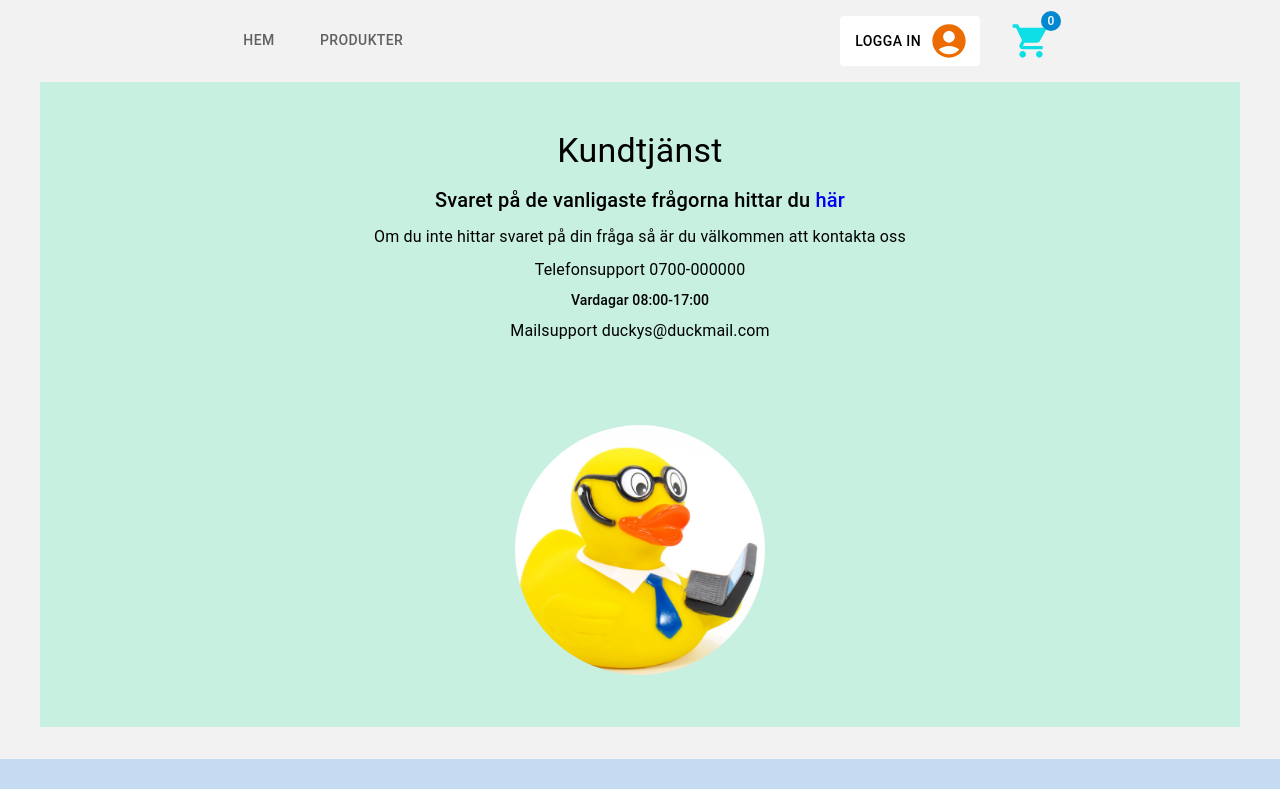
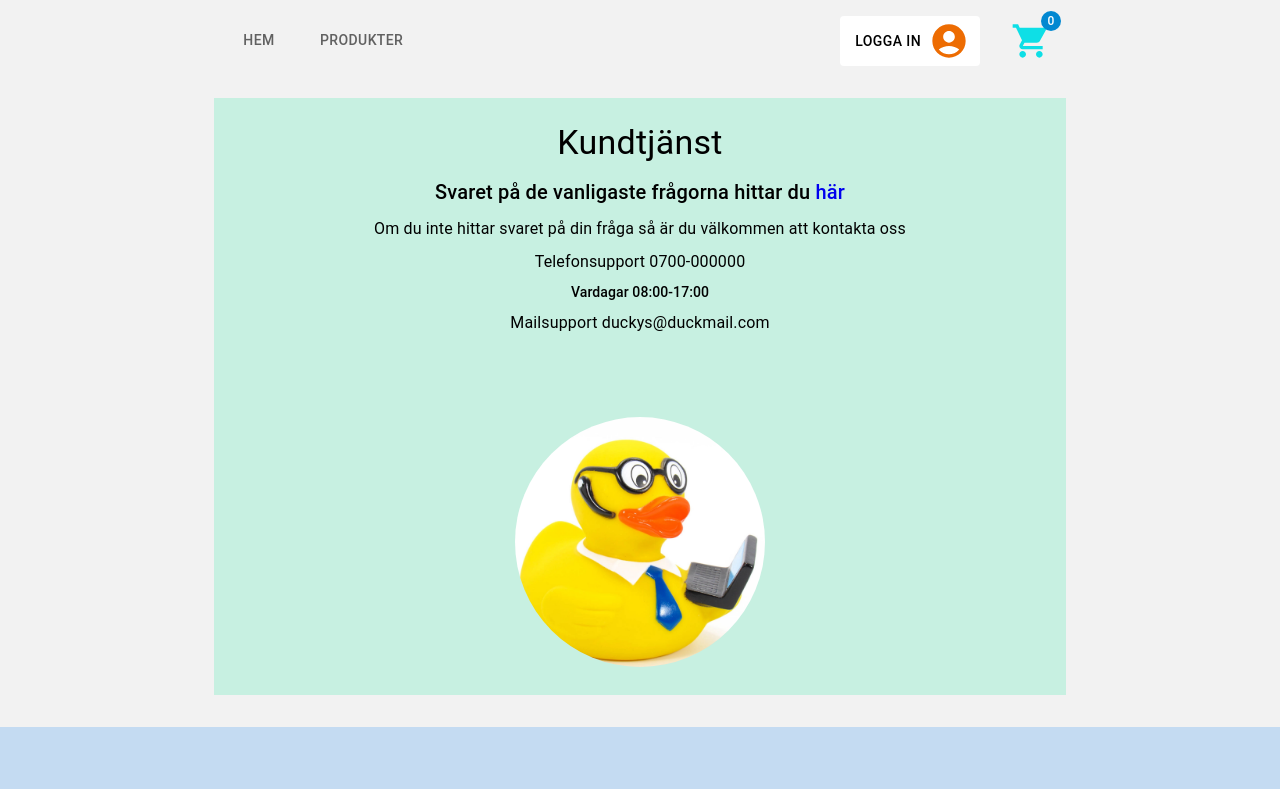
Before and after one commit to OliviaIsberg/ducky, a React (Create React App) app: page /support in a window 1280 px wide. Shown: the top 789 px of the page. Built offline with nearby package versions, Linux system fonts and the light colour scheme.

Commit message:
added containers

```diff
--- a/src/pages/CheckOutPage.tsx
+++ b/src/pages/CheckOutPage.tsx
@@ -29,7 +29,7 @@ function CheckOutPage() {
   return (
     <Container maxWidth="md">
       {/* cart summary, loops throught cart array */}
-      <Box sx={{ bgcolor: "#ffffff", mt:2,}}>
+      <Box sx={{ bgcolor: "#ffffff", mt: 2 }}>
         <Typography
           variant="h5"
           sx={{ mt: -2, mb: 2, fontWeight: "bold", padding: "2rem" }}
--- a/src/pages/FaqPage.tsx
+++ b/src/pages/FaqPage.tsx
@@ -3,15 +3,17 @@ import {
   AccordionDetails,
   AccordionSummary,
   Box,
+  Container,
   Typography,
 } from "@mui/material";
 import ExpandMoreIcon from "@mui/icons-material/ExpandMore";
 
 function FaqPage() {
   return (
-    <Box sx={{ padding: "1rem" }}>
+    <Container maxWidth="md">
+      <Box sx={{ bgcolor: "#ffffff", mt: 2, padding: 3, minHeight:"40vh",}}>
       <Typography
-        sx={{ textAlign: "center", marginBottom: "1rem" }}
+        sx={{ textAlign: "center", marginBottom: "1rem"}}
         variant="h4"
       >
         Vanliga frågor och svar
@@ -56,6 +58,7 @@ function FaqPage() {
         </AccordionDetails>
       </Accordion>
     </Box>
+    </Container>
   );
 }
 
--- a/src/pages/SupportPage.tsx
+++ b/src/pages/SupportPage.tsx
@@ -1,17 +1,11 @@
 import { Link } from 'react-router-dom';
-import { Box, Typography } from '@mui/material';
+import { Box, Container, Typography } from '@mui/material';
 import duckyComputer from '../assets/duckyComputer.webp';
 
 function SupportPage() {
   return (
-    <Box
-      sx={{
-        textAlign: 'center',
-        backgroundColor: '#c7f0e1',
-        margin: 'auto',
-        padding: '3rem 0',
-      }}
-    >
+    <Container maxWidth="md">
+      <Box sx={{ bgcolor: "#c7f0e1",textAlign: 'center', mt: 2, padding: 3, minHeight:"40vh",}}>
       <Typography gutterBottom variant="h4">
         Kundtjänst
       </Typography>
@@ -39,6 +33,7 @@ function SupportPage() {
         alt=""
       ></img>
     </Box>
+    </Container>
   );
 }
 
--- a/src/pages/TermsOfUsePage.tsx
+++ b/src/pages/TermsOfUsePage.tsx
@@ -1,5 +1,5 @@
 import { ThemeProvider } from '@emotion/react';
-import { Box, createTheme, Typography } from '@mui/material';
+import { Box, Container, createTheme, Typography } from '@mui/material';
 
 const theme = createTheme({
   components: {
@@ -15,7 +15,8 @@ const theme = createTheme({
 
 function TermsOfUsePage() {
   return (
-    <Box sx={{ width: '90%', margin: 'auto', marginBottom: '3rem' }}>
+    <Container maxWidth="md">
+      <Box sx={{ bgcolor: "#ffffff", mt: 2, padding: 3, minHeight:"40vh",}}>
       <ThemeProvider theme={theme}>
         <Typography sx={{ marginBottom: '2rem' }} gutterBottom variant="h4">
           Allmänna villkor
@@ -118,6 +119,7 @@ function TermsOfUsePage() {
         </Typography>
       </ThemeProvider>
     </Box>
+    </Container>
   );
 }
 
```
